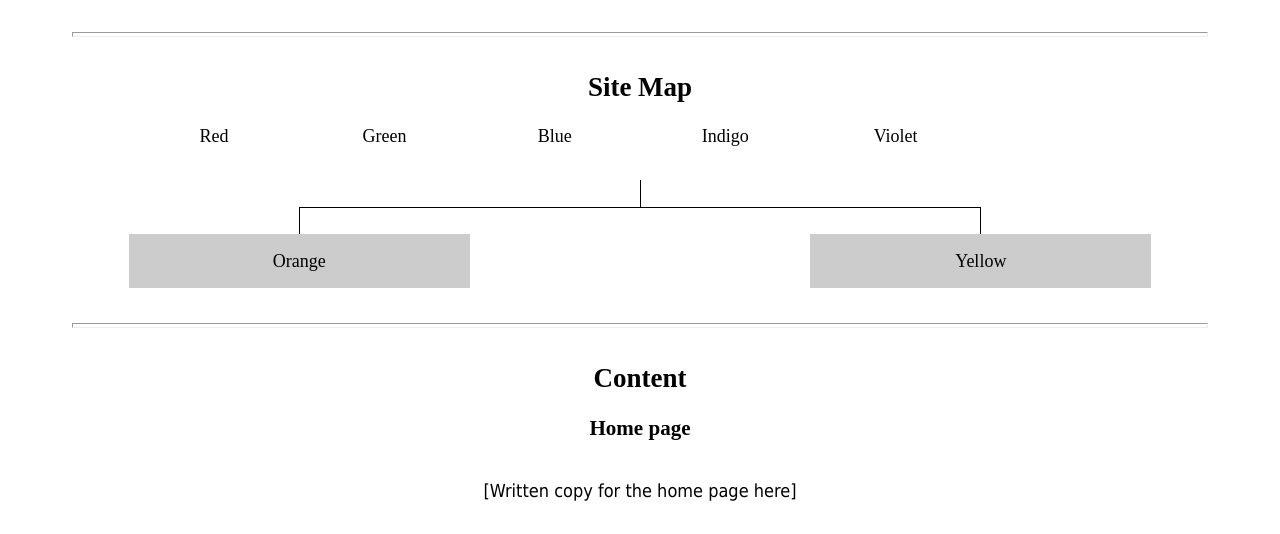
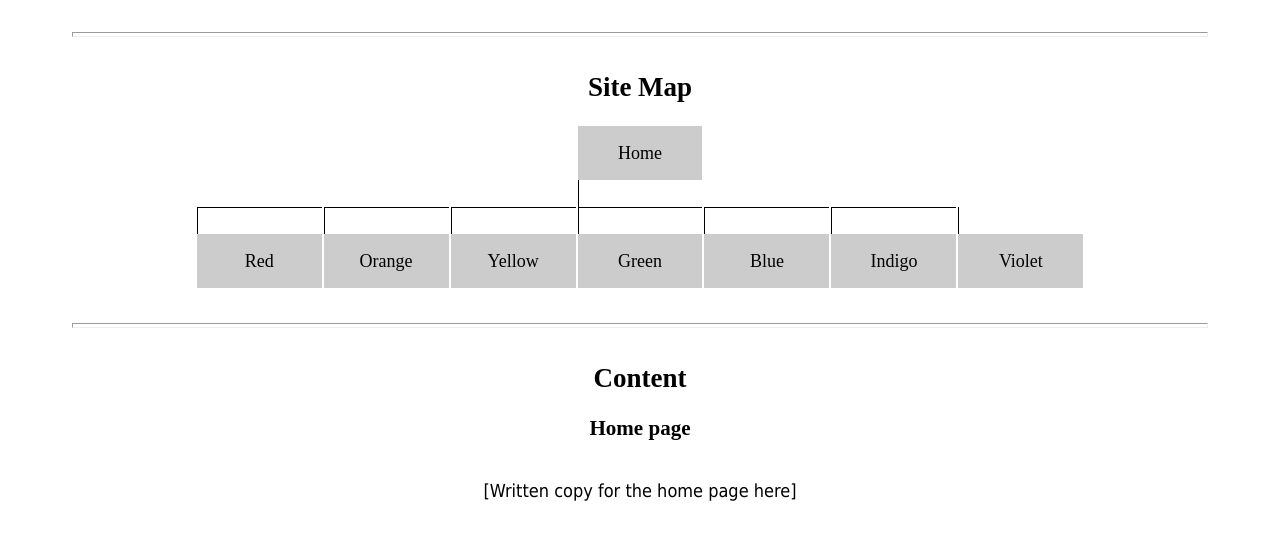
Before and after one commit to TheBlueWraith/wdd130, a plain HTML site: page legend&lore/site-plan.html in a window 1280 px wide. Shown: the part 2283-2817 px from the top of the page. Drawn offline with Linux system fonts and the light colour scheme; a web font is replaced by a local one.

Commit message:
L&L Site Plan fix

```diff
--- a/legend&lore/site-plan.html
+++ b/legend&lore/site-plan.html
@@ -92,6 +92,9 @@
         Site Map
       </h2>
       <div class="sitemap">
+        <div class= "sm-home">
+            Home
+        </div>
         <div class="sm-page1">
           Red
         </div>
@@ -118,10 +121,25 @@
         <div class="top">
           &nbsp;
         </div>
-        <div class="left">
+        <div class="one">
           &nbsp;
         </div>
-        <div class="right">
+        <div class="two">
+            &nbsp;
+        </div>
+        <div class="three">
+            &nbsp;
+        </div>
+        <div class="four">
+            &nbsp;
+        </div>
+        <div class="five">
+            &nbsp;
+        </div>
+        <div class="six">
+            &nbsp;
+        </div>
+        <div class="seven">
           &nbsp;
         </div>
 
--- a/legend&lore/styles/site-plan.css
+++ b/legend&lore/styles/site-plan.css
@@ -137,12 +137,13 @@ nav a:hover {
   display: grid;
   justify-content: center;
 
-  grid-template-columns: repeat(6, 15%);
+  grid-template-columns: repeat(9, 11%);
+  column-gap: 2px;
   grid-template-rows: 3em 1.5em 1.5em 3em;
-  grid-template-areas: ". . home home . ."
-    ". . . top . ."
-    ". left left right right ."
-    "page2 page2 . . page3 page3";
+  grid-template-areas: ". . . . home . . . ."
+    ". . . . top . . . ."
+    ". one two three four five six seven ."
+    ". page1 page2 page3 page4 page5 page6 page7 .";
 }
 .sitemap > div {
 
@@ -151,6 +152,11 @@ nav a:hover {
 }
 .sm-home {
   grid-area: home;
+  background-color: #ccc;
+  line-height: 3em;
+}
+    .sm-page1 {
+  grid-area: page1;
   background-color: #ccc;
   line-height: 3em;
     }
@@ -164,20 +170,64 @@ nav a:hover {
     background-color: #ccc;
     line-height: 3em;
   }
+  .sm-page4 {
+    grid-area: page4;
+    background-color: #ccc;
+    line-height: 3em;
+  }
+  .sm-page5 {
+    grid-area: page5;
+    background-color: #ccc;
+    line-height: 3em;
+  }
+  .sm-page6 {
+    grid-area: page6;
+    background-color: #ccc;
+    line-height: 3em;
+  }
+  .sm-page7 {
+    grid-area: page7;
+    background-color: #ccc;
+    line-height: 3em;
+  }
 
 .top {
   grid-area: top;
   border-left: 1px solid;
 }
 
-.left {
-  grid-area: left;
+.one {
+  grid-area: one;
   border-top: 1px solid;
   border-left: 1px solid;
 }
+.two {
+    grid-area: two;
+    border-top: 1px solid;
+    border-left: 1px solid;
+  }
+.three {
+    grid-area: three;
+    border-top: 1px solid;
+    border-left: 1px solid;
+  }
+.four {
+    grid-area: four;
+    border-top: 1px solid;
+    border-left: 1px solid;
+  }
+.five {
+    grid-area: five;
+    border-top: 1px solid;
+    border-left: 1px solid;
+  }
+.six {
+    grid-area: six;
+    border-top: 1px solid;
+    border-left: 1px solid;
+  }
+.seven {
+  grid-area: seven;
 
-.right {
-  grid-area: right;
-  border-top: 1px solid;
-  border-right: 1px solid;
+  border-left: 1px solid;
     }
```
Lines whose indentation alone changed are shown as unchanged.
